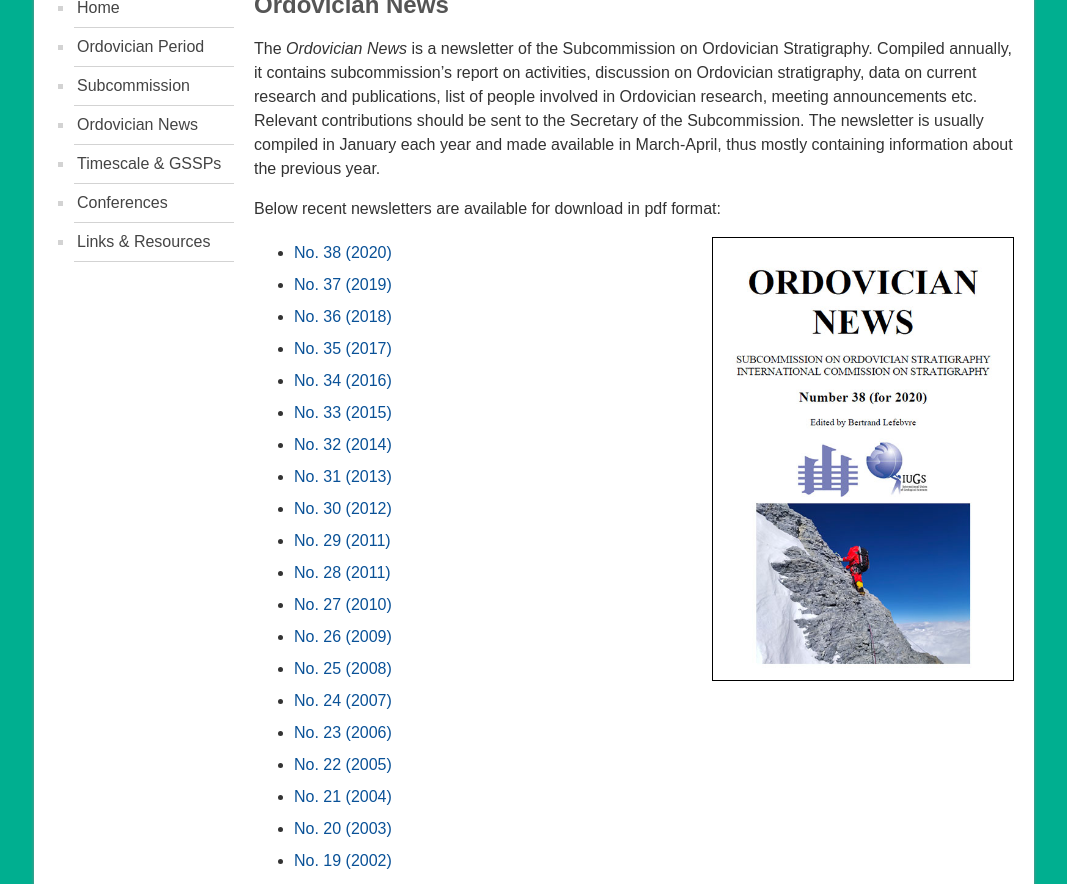
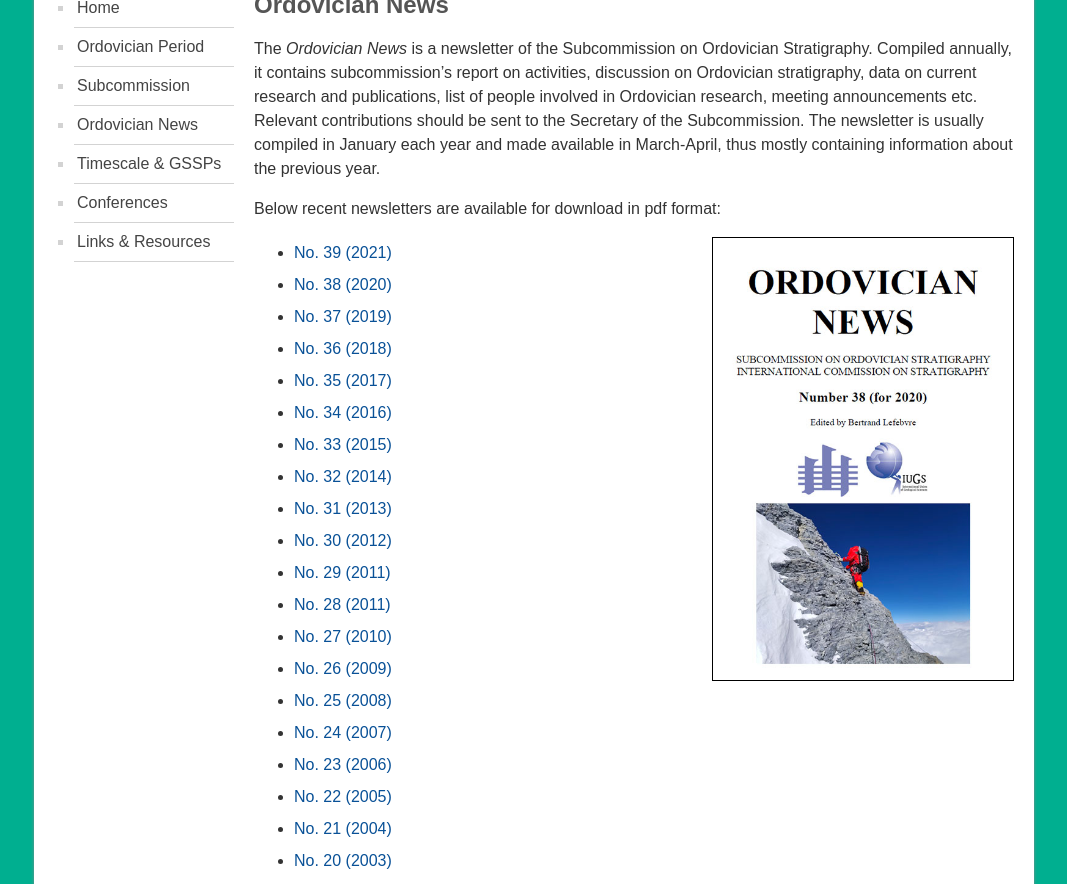
Before and after one commit to whwangChina/subcommission-ordovician, a Jekyll site: the page built from pages/news.md, in a window 1280 px wide and 900 px high, scrolled down 415 px, cut to the strip 16-900 px from the top of the window. Shown: the whole strip, without its empty margins (106-1173 px from the left). Built offline with Jekyll 4.4.1, drawn with Linux system fonts in a browser that asks for light colours.

Commit message:
Update news.md

```diff
--- a/pages/news.md
+++ b/pages/news.md
@@ -13,6 +13,7 @@ Below recent newsletters are available for download in pdf format:
     <img src="images/Ordovician_News_2020.jpg" style="border:solid 1px black; width:300px;" alt="link to Ordo News" />
 </a>
 
+* [No. 39 (2021)](files/Ordovician_News_2021.pdf)
 * [No. 38 (2020)](files/Ordovician_News_2020.pdf)
 * [No. 37 (2019)](files/Ordovician_News_2019.pdf)
 * [No. 36 (2018)](files/Ordovician_News_2018.pdf)
```
